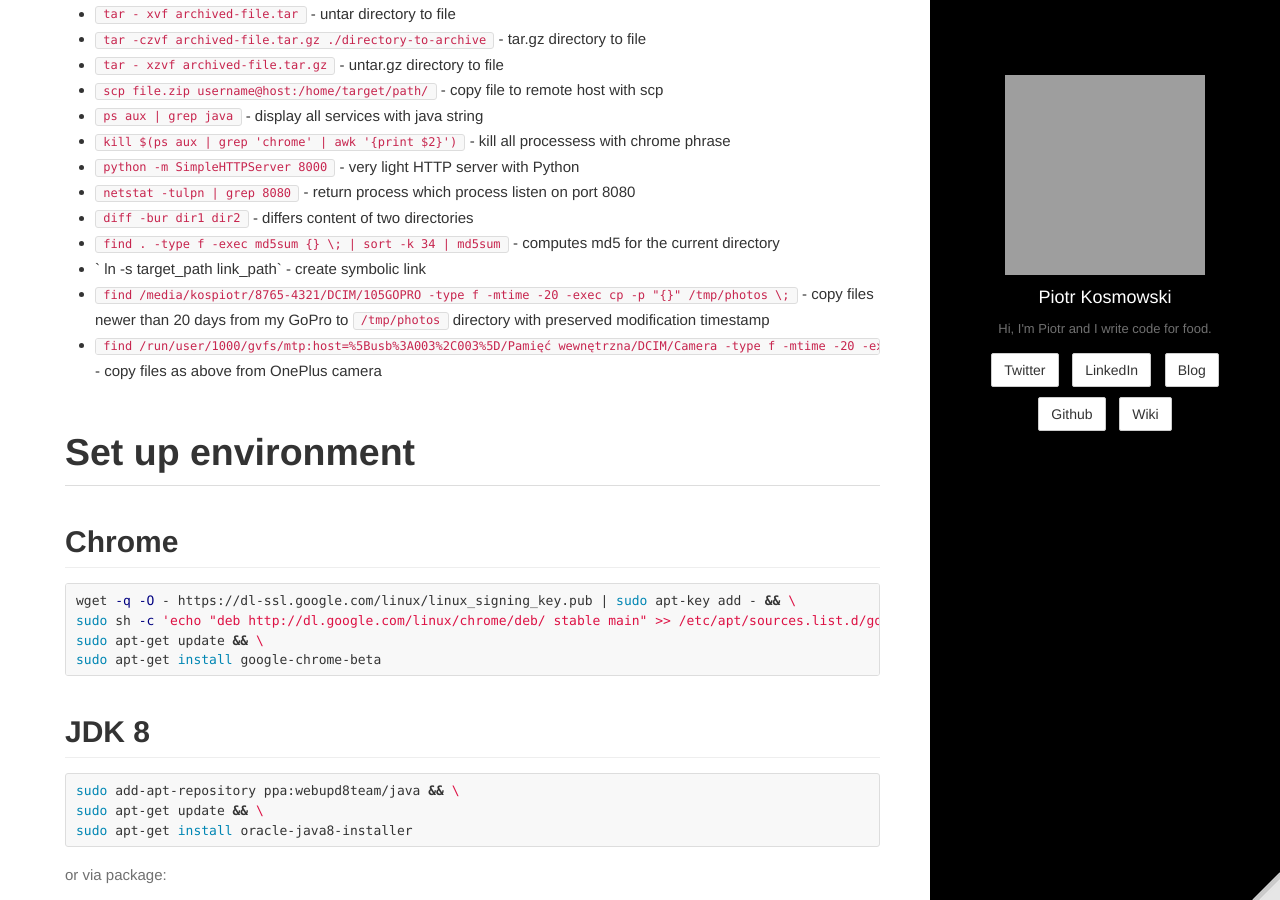
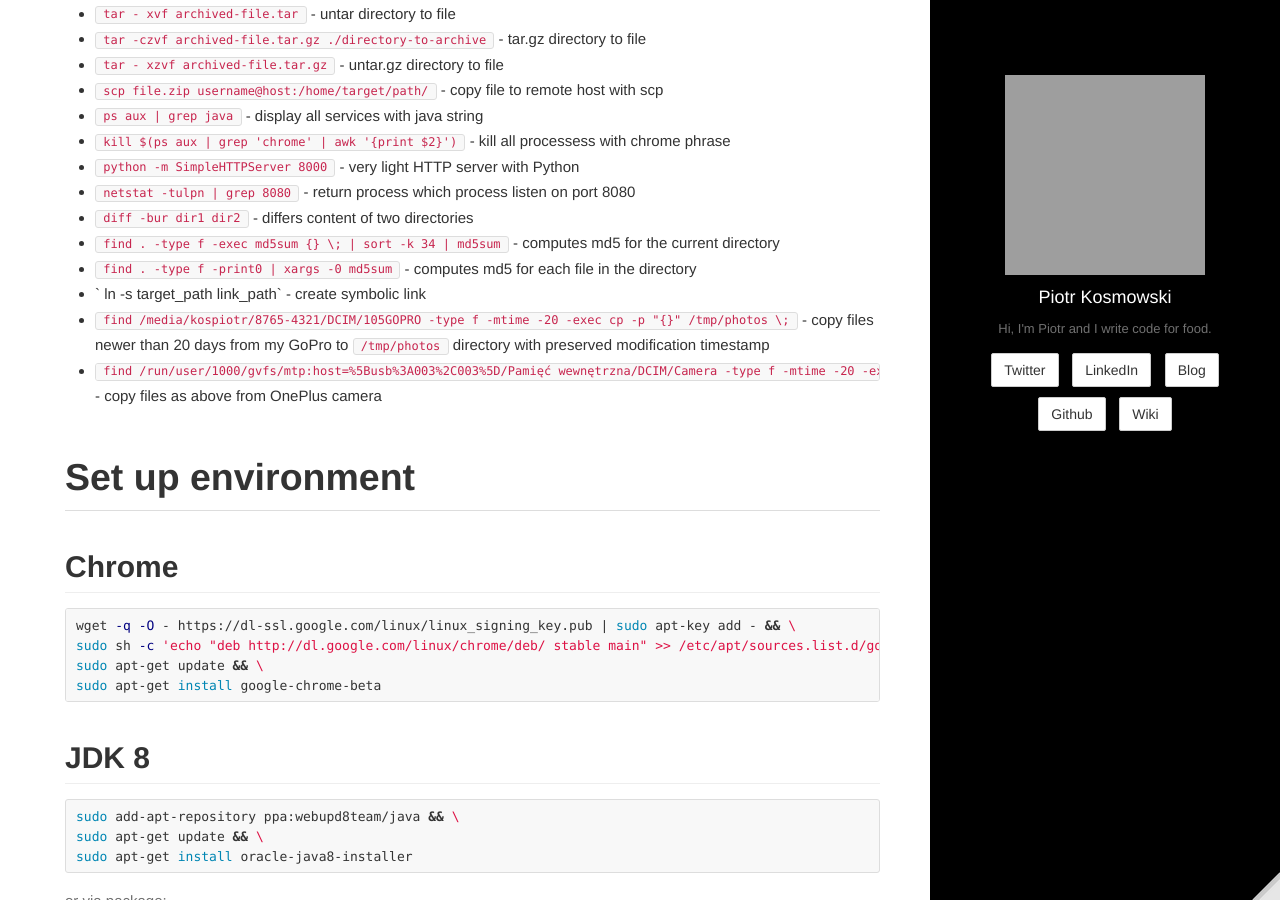
Before and after one commit to kospiotr/kospiotr.github.io, a Jekyll site: the page built from wiki/unix.md, in a window 1280 px wide and 900 px high, scrolled down 783 px. Built offline with Jekyll 4.4.1, drawn with Linux system fonts in a browser that asks for light colours; grey boxes are pictures that could not be loaded.

Commit message:
Update unix.md

````diff
--- a/wiki/unix.md
+++ b/wiki/unix.md
@@ -21,6 +21,7 @@ editurl: wiki/unix.md
 * `netstat -tulpn | grep 8080` - return process which process listen on port 8080
 * `diff -bur dir1 dir2` - differs content of two directories
 * `find . -type f -exec md5sum {} \; | sort -k 34 | md5sum` - computes md5 for the current directory
+* `find . -type f -print0 | xargs -0 md5sum` - computes md5 for each file in the directory
 * ` ln -s target_path link_path` - create symbolic link
 * `find /media/kospiotr/8765-4321/DCIM/105GOPRO -type f -mtime -20 -exec cp -p "{}" /tmp/photos \;` - copy files newer than 20 days from my GoPro to ```/tmp/photos``` directory with preserved modification timestamp
 * `find /run/user/1000/gvfs/mtp:host=%5Busb%3A003%2C003%5D/Pamięć wewnętrzna/DCIM/Camera -type f -mtime -20 -exec cp -p "{}" /home/kospiotr/Obrazy/CG \;` - copy files as above from OnePlus camera
````
